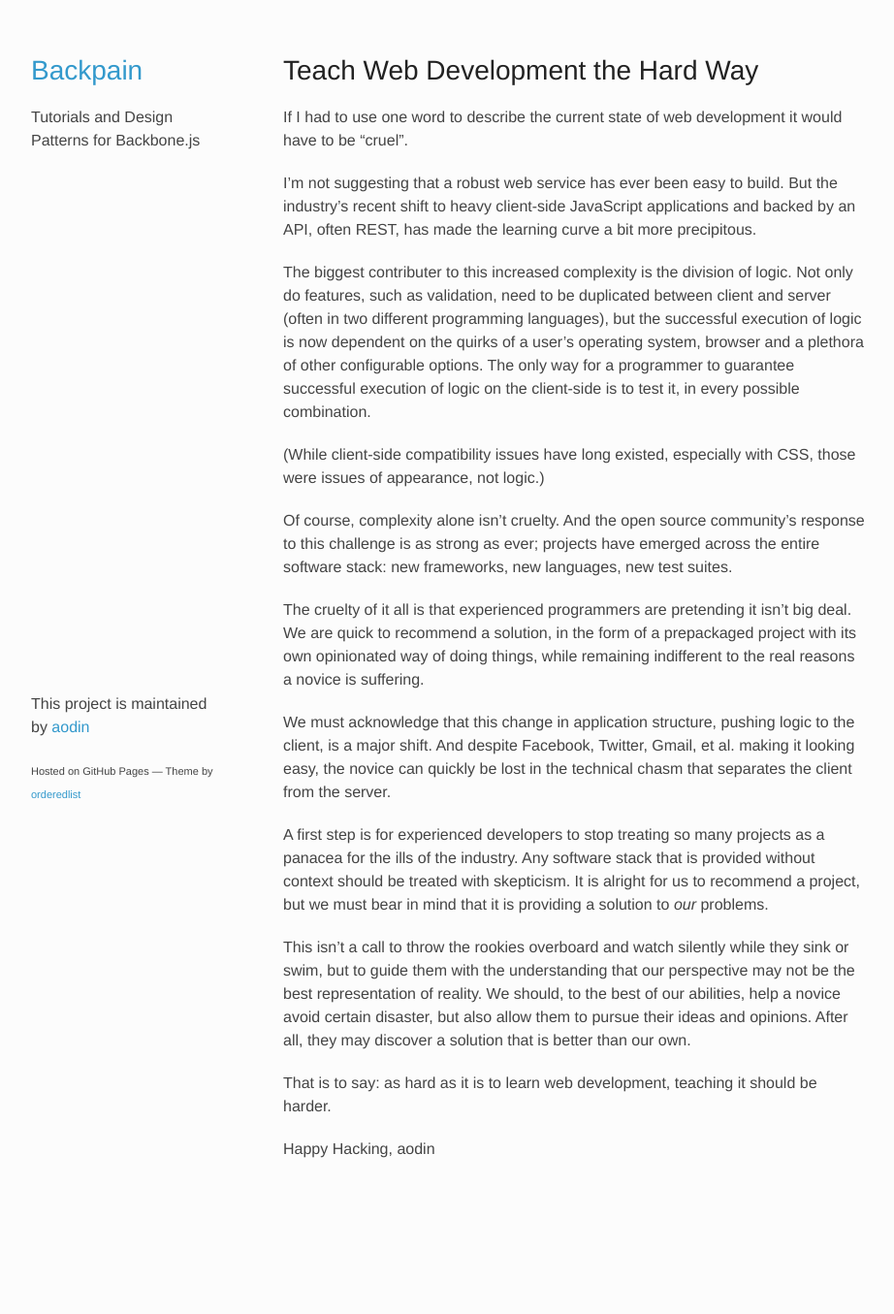
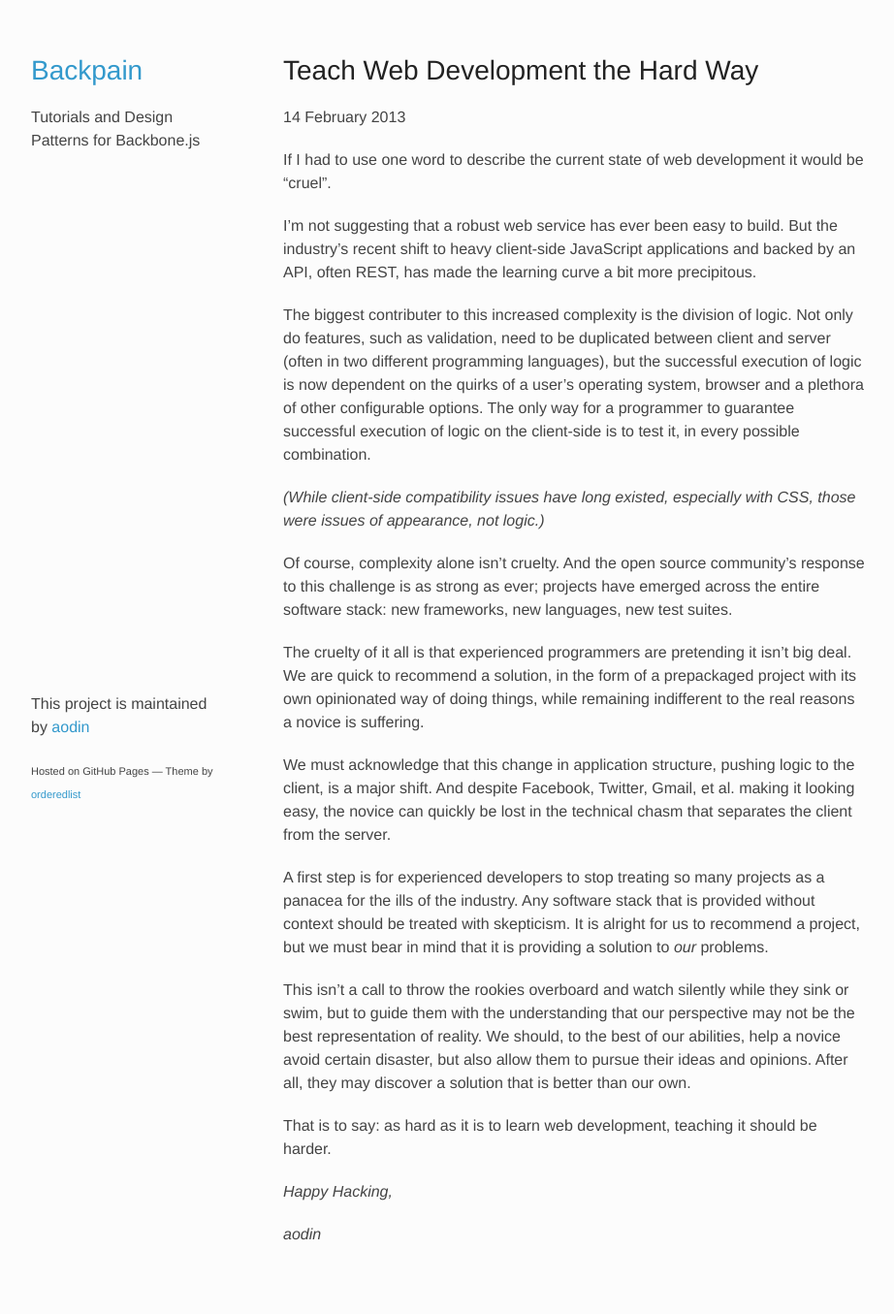
Before and after one commit to aodin/backpain, a Jekyll site: the page built from _posts/2013-02-14-teach-web-development-the-hard-way.md, in a window 1280 px wide. Shown: the whole page at 97% size, without its empty margins (26-948 px from the left). Built offline with Jekyll 4.4.1, drawn with Linux system fonts in a browser that asks for light colours; before the commit the page ends 1267 px from its top, so only the background shows below that.

Commit message:
Small style changes

```diff
--- a/_posts/2013-02-14-teach-web-development-the-hard-way.md
+++ b/_posts/2013-02-14-teach-web-development-the-hard-way.md
@@ -7,13 +7,15 @@ excerpt: Letting novice JavaScript programmers repeat your own mistakes might ac
 Teach Web Development the Hard Way
 ==================================
 
-If I had to use one word to describe the current state of web development it would have to be "cruel".
+{{ page.date | date: "%d %B %Y" }}
+
+If I had to use one word to describe the current state of web development it would be "cruel".
 
 I'm not suggesting that a robust web service has ever been easy to build. But the industry's recent shift to heavy client-side JavaScript applications and backed by an API, often REST, has made the learning curve a bit more precipitous.
 
 The biggest contributer to this increased complexity is the division of logic. Not only do features, such as validation, need to be duplicated between client and server (often in two different programming languages), but the successful execution of logic is now dependent on the quirks of a user's operating system, browser and a plethora of other configurable options. The only way for a programmer to guarantee successful execution of logic on the client-side is to test it, in every possible combination.
 
-(While client-side compatibility issues have long existed, especially with CSS, those were issues of appearance, not logic.)
+_(While client-side compatibility issues have long existed, especially with CSS, those were issues of appearance, not logic.)_
 
 Of course, complexity alone isn't cruelty. And the open source community's response to this challenge is as strong as ever; projects have emerged across the entire software stack: new frameworks, new languages, new test suites.
 
@@ -27,5 +29,6 @@ This isn't a call to throw the rookies overboard and watch silently while they s
 
 That is to say: as hard as it is to learn web development, teaching it should be harder.
 
-Happy Hacking,
-aodin
+_Happy Hacking,_
+
+_aodin_
```
Also changed, not shown: index.md (+5 -1 lines).
